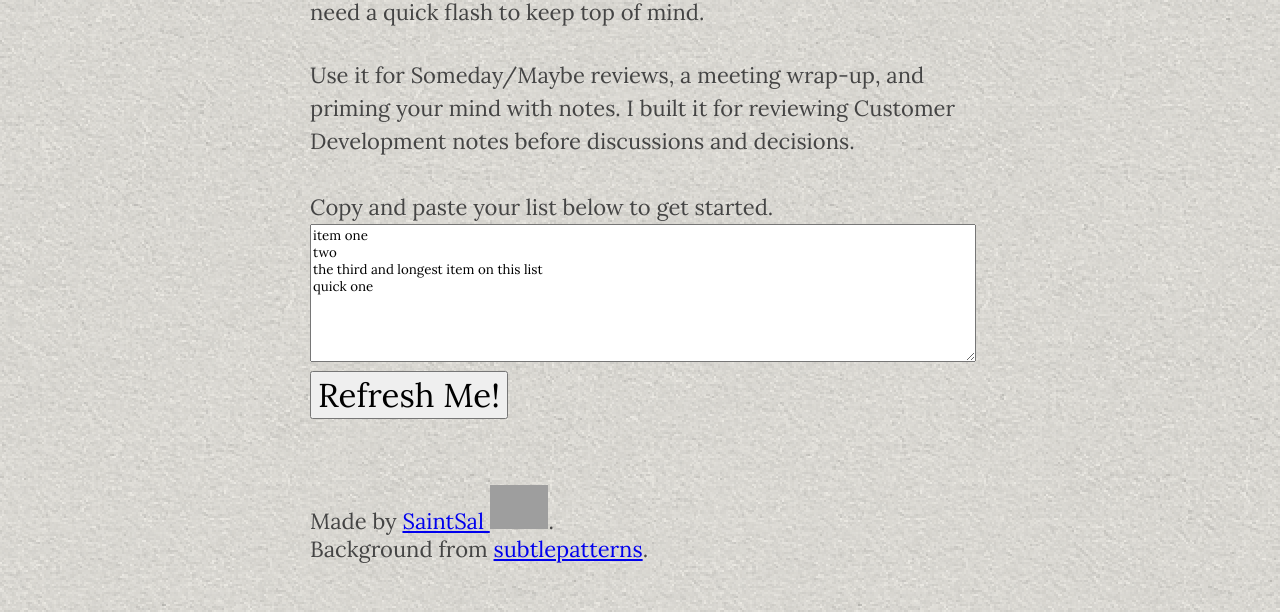
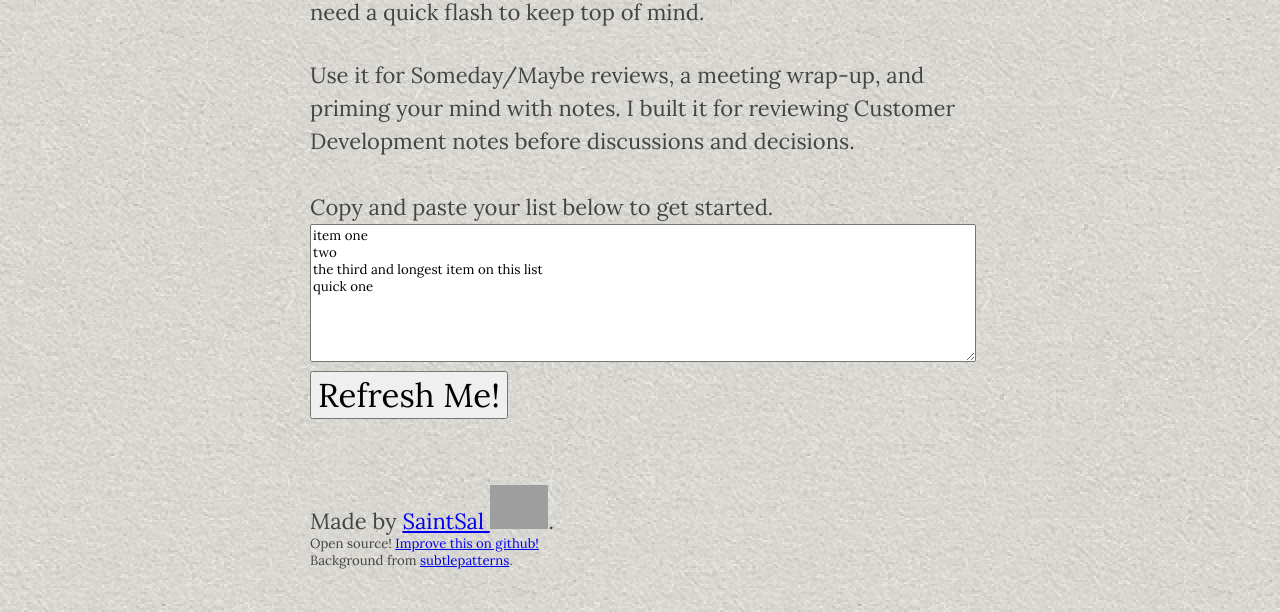
Before and after one commit to saintsal/rapidrefresh, a plain HTML site: page index.html in a window 1280 px wide. Shown: the part 188-800 px from the top of the page. Drawn offline with nearby package versions, Linux system fonts and the light colour scheme; grey boxes are pictures that could not be loaded.

Commit message:
Footer changes

```diff
--- a/index.html
+++ b/index.html
@@ -25,6 +25,8 @@ font-size: 150%; margin: 0px auto;}
 body { background-image: url(sandpaper.png); }
 #credit {margin-top: 3rem;}
 #credit img {height: 50px; height: 2rem;}
+
+.small {font-size: 60%;}
 
 /* typebase */
 
@@ -137,7 +139,7 @@ two
 the third and longest item on this list
 quick one</textarea>
   <button id="review">Refresh Me!</button>
-      <div id="credit">Made by <a href="http://www.saintsal.com/contact">SaintSal <img src="https://dl.dropboxusercontent.com/u/6606104/www/saintsal/img/walky.svg"></a>.<br>Background from <a href="http://www.subtlepatterns.com">subtlepatterns</a>.</a></div>
+      <div id="credit">Made by <a href="http://www.saintsal.com/contact">SaintSal <img src="https://dl.dropboxusercontent.com/u/6606104/www/saintsal/img/walky.svg"></a>.<div class="small">Open source! <a href="https://github.com/saintsal/rapidrefresh">Improve this on github!</a><br>Background from <a href="http://www.subtlepatterns.com">subtlepatterns</a>.</a></div>
   </form>
   </div>
 <script>
```
